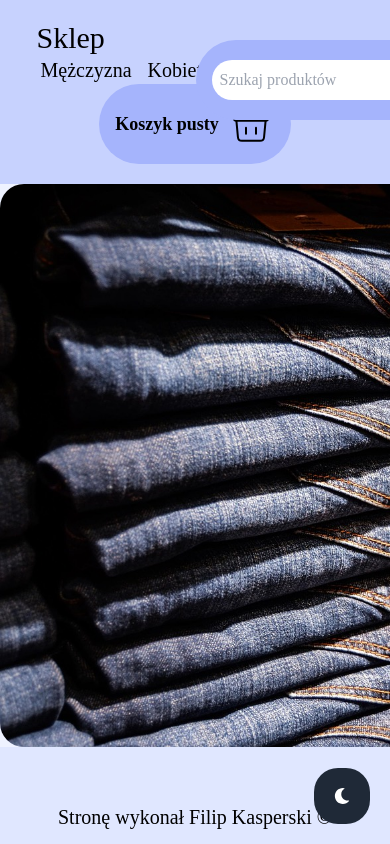
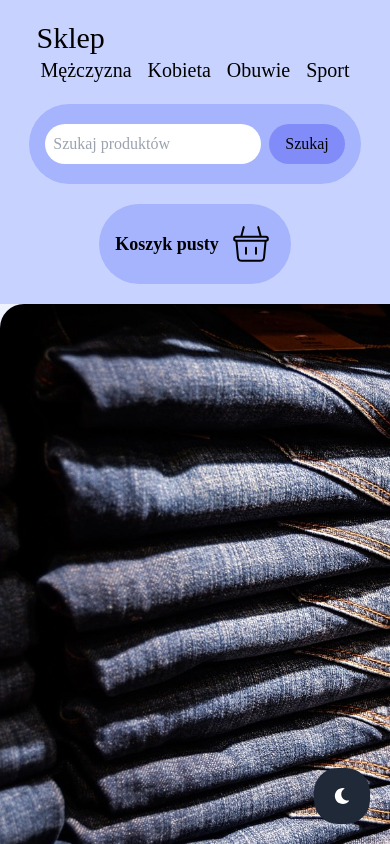
Before and after one commit to pilif139/react-shop-app, a React (Vite) app: page /react-shop-app in a window 390 px wide. Built offline with nearby package versions, Linux system fonts and the light colour scheme; a web font is replaced by a local one.

Commit message:
mobile layout bug

```diff
--- a/src/components/Search.tsx
+++ b/src/components/Search.tsx
@@ -13,7 +13,7 @@ export default function Search() {
   }
 
   return (
-      <div ref={divRef} className="flex items-center space-x-2 bg-indigo-300 dark:bg-slate-600 hover:bg-indigo-400 dark:hover:bg-slate-700 hover:shadow-2xl p-4 py-5 rounded-full transition-all h-min m-5 md:m-0 w-min absolute left-[45%]">
+      <div ref={divRef} className="flex items-center space-x-2 bg-indigo-300 dark:bg-slate-600 hover:bg-indigo-400 dark:hover:bg-slate-700 hover:shadow-2xl p-4 py-5 rounded-full transition-all h-min m-5 md:m-0 w-min">
         <input type="text" className="p-2 rounded-full focus:outline-none focus:placeholder-black transition-colors dark:text-black" placeholder="Szukaj produktów" value={search} onChange={(e)=>setSearch(e.target.value)}
          onFocus={()=>divRef.current?.classList.add('bg-indigo-400 dark:bg-slate-800')} onBlur={()=>divRef.current?.classList.remove('bg-indigo-400 dark:bg-slate-800')}
         />
```
